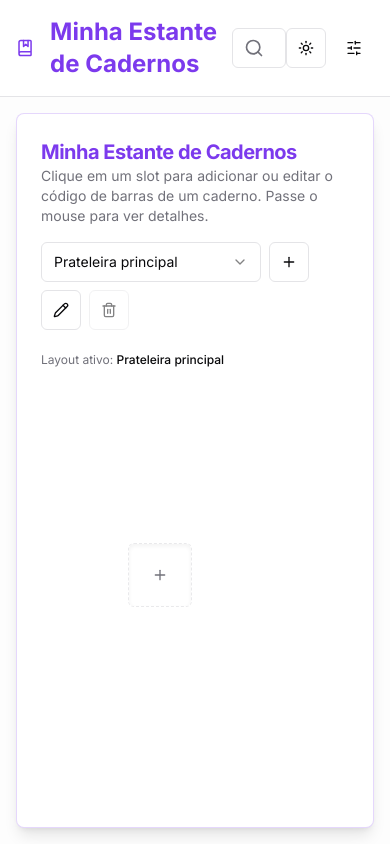
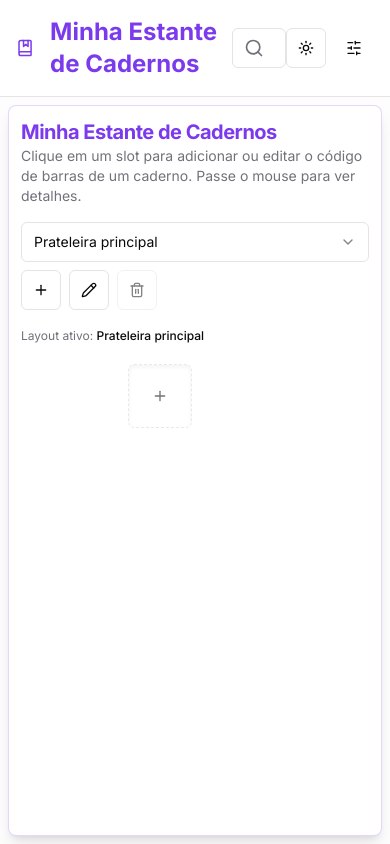
Before and after one commit to polarxpression/shelfscribe, a Next.js app: page / in a window 390 px wide. Built offline with nearby package versions, Linux system fonts and the light colour scheme.

Commit message:
Improve layout responsiveness and update translations for slot editing

```diff
--- a/app/page.tsx
+++ b/app/page.tsx
@@ -450,7 +450,7 @@ export default function Home() {
 
   return (
     <>
-      <div className={`flex flex-col h-screen bg-secondary/20 text-foreground font-body`}>
+      <div className={`flex flex-col h-dvh min-h-dvh bg-secondary/20 text-foreground font-body`}>
         <Header
           searchQuery={searchQuery}
           onSearchChange={setSearchQuery}
@@ -461,10 +461,10 @@ export default function Home() {
           tutorialHighlight={tutorialHighlight}
         />
 
-        <main className="flex-grow container mx-auto p-4 flex flex-col">
+        <main className="flex-grow container mx-auto w-full p-2 sm:p-4 flex flex-col">
           <Card id="shelf-grid-card" className="w-full shadow-lg border-primary/20 flex-grow flex flex-col relative">
              <div id="shelf-grid" className={cn('absolute -inset-2 rounded-lg border-2 border-dashed border-transparent transition-all duration-300 pointer-events-none', {'border-primary animate-pulse-border': tutorialHighlight === 'shelf-grid'})}></div>
-            <CardHeader className="gap-4">
+            <CardHeader className="gap-3 p-3 sm:gap-4 sm:p-6">
               <div className="flex flex-col gap-4 sm:flex-row sm:items-start sm:justify-between">
                 <div>
                   <CardTitle className="pointer-events-none select-none text-xl font-bold tracking-tight text-primary">{translations.my_notebook_shelf_title}</CardTitle>
@@ -485,7 +485,7 @@ export default function Home() {
                 <div className="text-xs text-muted-foreground">{translations.active_layout_label}: <span className="font-medium text-foreground">{activeLayout.name}</span></div>
               )}
             </CardHeader>
-            <CardContent ref={scrollContainerRef} className="flex-grow flex items-center justify-center overflow-auto p-4">
+            <CardContent ref={scrollContainerRef} className="flex-grow flex items-start justify-start sm:items-center sm:justify-center overflow-auto overscroll-contain p-2 sm:p-4">
               {isLoaded ? (
                 <ShelfGrid
                   shelfData={shelfData}
--- a/components/layout-selector.tsx
+++ b/components/layout-selector.tsx
@@ -34,9 +34,9 @@ export default function LayoutSelector({
   onDeleteLayout,
 }: LayoutSelectorProps) {
   return (
-    <div className="flex flex-wrap items-center gap-2">
+    <div className="flex w-full flex-col gap-2 sm:w-auto sm:flex-row sm:items-center">
       <Select value={activeLayoutId} onValueChange={onLayoutChange}>
-        <SelectTrigger className="w-[220px] bg-background">
+        <SelectTrigger className="w-full bg-background sm:w-[220px]">
           <SelectValue placeholder={translations.select_layout_placeholder} />
         </SelectTrigger>
         <SelectContent>
@@ -48,10 +48,23 @@ export default function LayoutSelector({
         </SelectContent>
       </Select>
 
-      <Button variant="outline" size="icon" onClick={onCreateLayout} aria-label={translations.new_layout_button}>
+      <div className="flex gap-2">
+        <Button
+          variant="outline"
+          size="icon"
+          onClick={onCreateLayout}
+          aria-label={translations.new_layout_button}
+          className="h-10 w-10 shrink-0"
+        >
           <Plus className="h-4 w-4" />
         </Button>
-      <Button variant="outline" size="icon" onClick={onRenameLayout} aria-label={translations.rename_layout_button}>
+        <Button
+          variant="outline"
+          size="icon"
+          onClick={onRenameLayout}
+          aria-label={translations.rename_layout_button}
+          className="h-10 w-10 shrink-0"
+        >
           <Pencil className="h-4 w-4" />
         </Button>
         <Button
@@ -60,9 +73,11 @@ export default function LayoutSelector({
           onClick={onDeleteLayout}
           disabled={layouts.length <= 1}
           aria-label={translations.delete_layout_button}
+          className="h-10 w-10 shrink-0"
         >
           <Trash2 className="h-4 w-4" />
         </Button>
       </div>
+    </div>
   );
 }
--- a/translations/pt.json
+++ b/translations/pt.json
@@ -26,7 +26,7 @@
   "import_json_button": "Importar JSON",
   "view_faq_button": "Ver FAQ",
   "github_link": "GitHub",
-  "edit_slot_title": "Editar Slot: Col {col}, Linha {row}",
+  "edit_slot_title": "Editar célula {cell}",
   "edit_slot_description": "Insira o código de barras do caderno abaixo. Você também pode excluir a entrada para este slot.",
   "barcode_label": "Código de Barras",
   "barcode_placeholder": "ex: 9780321765723",
```
Lines whose indentation alone changed are shown as unchanged.
